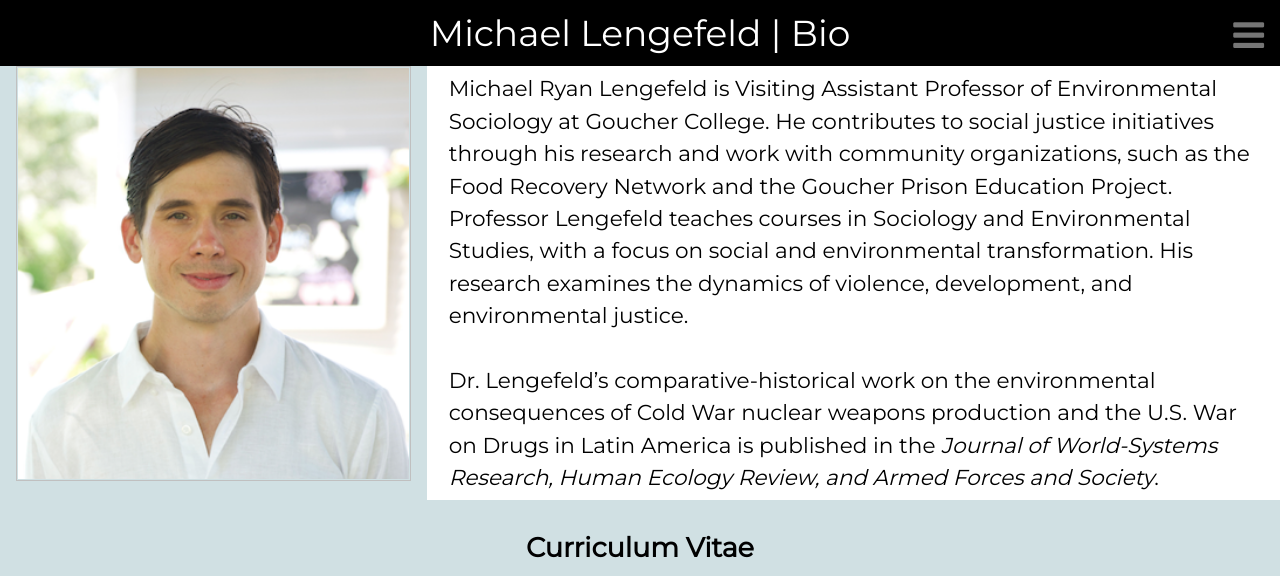
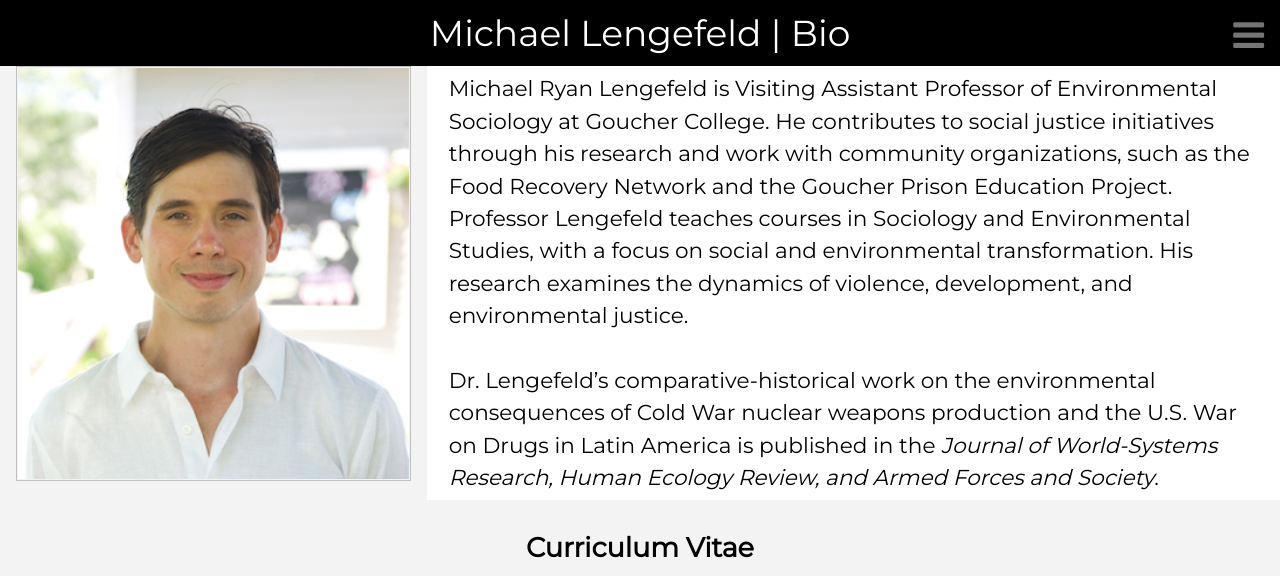
Before and after one commit to resilience1/resilience1.github.io, a Jekyll site: the page built from about/index.html, in a window 1280 px wide. Shown: the top 576 px of the page. Built offline with Jekyll 4.4.1, drawn with Linux system fonts in a browser that asks for light colours; nearby versions of some CDN libraries; grey boxes are pictures that could not be loaded.

Commit message:
Update research.html

```diff
--- a/_layouts/research.html
+++ b/_layouts/research.html
@@ -132,7 +132,7 @@
 </head>
 
 <!--Background-->
-<body id="bg-img" style="background-color:#D0E0E3;">
+<body id="bg-img" style="background-color:#F3F3F3;">
   <style>
 	.center {
   	text-align: center;
```
